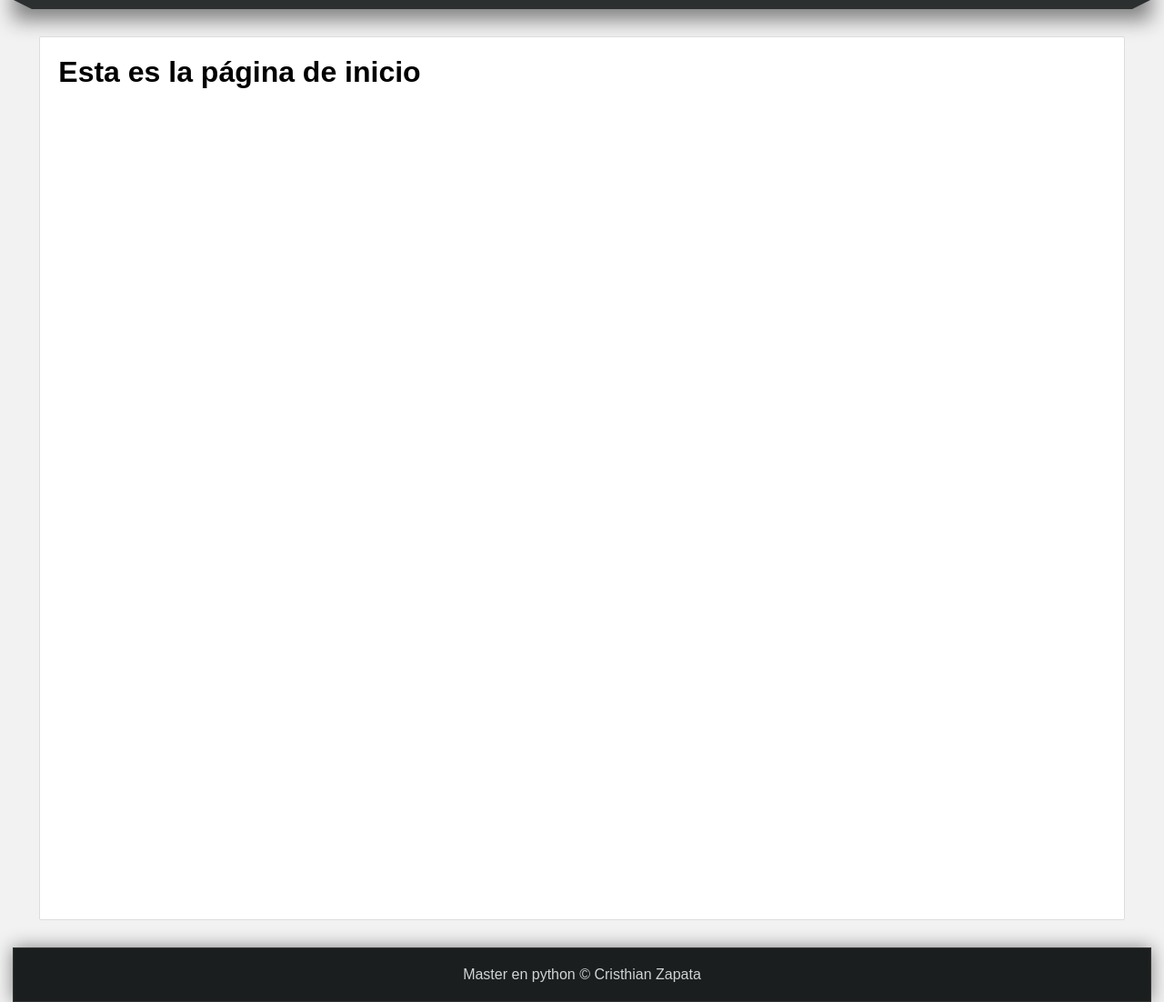
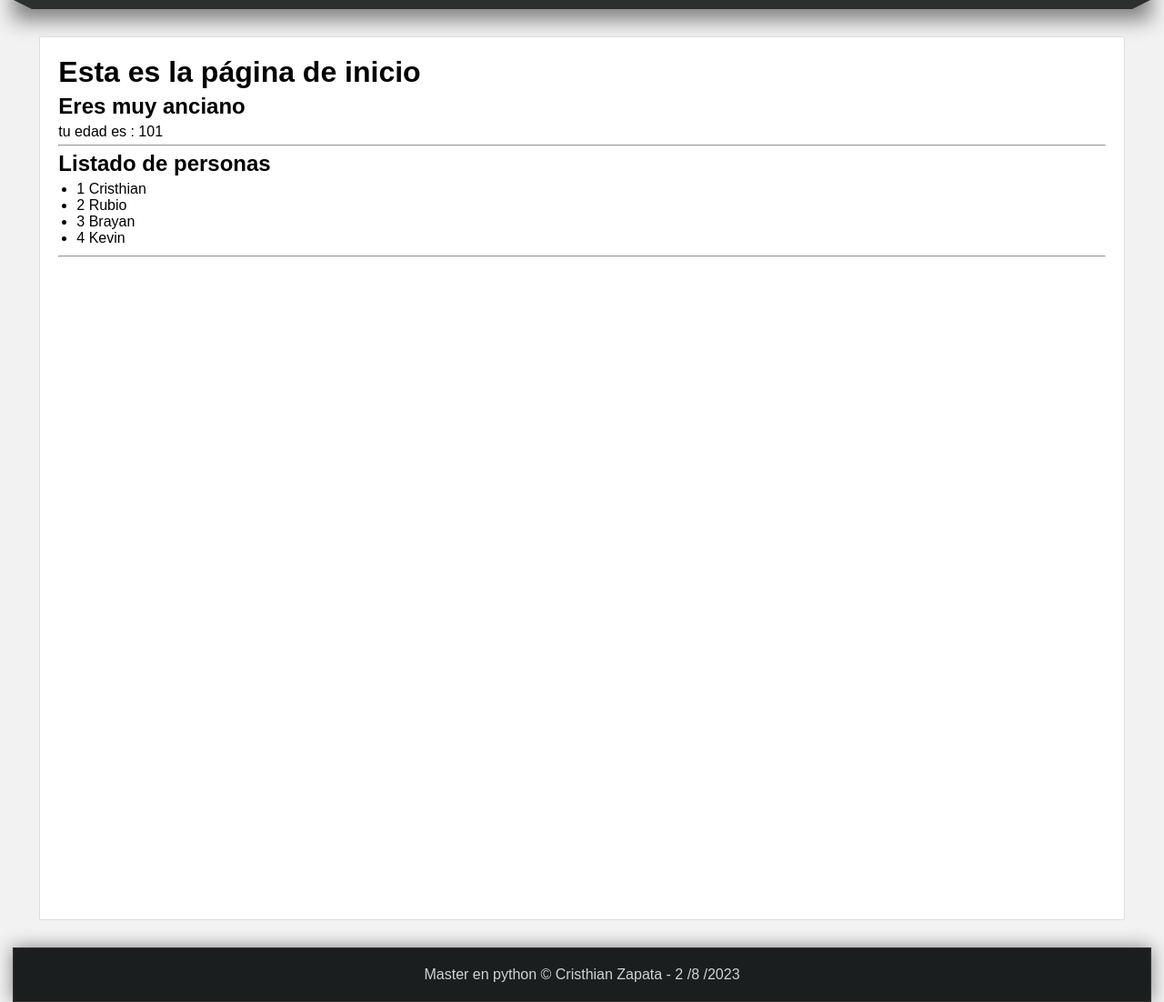
Before and after one commit to Czapata1998/Python_udemy, a Flask app: page / in a window 1280 px wide. Shown: the part 182-1284 px from the top of the page at 91% size. Run offline with Flask 3, Linux system fonts and the light colour scheme.

Commit message:
modulo finalizado

```diff
--- a/26-Flask/main.py
+++ b/26-Flask/main.py
@@ -1,13 +1,33 @@
 from flask import Flask, redirect, url_for, render_template
+from datetime import datetime
 
 app = Flask(__name__)
 
+
+# Context procesor
+
+@app.context_processor
+
+def date_now():
+    return {
+        'now': datetime.utcnow()
+    }
+
+# Endpoints
+
 @app.route('/')
 def index():
+
+    edad = 101
+
+    personas = ['Cristhian', 'Rubio', 'Brayan', 'Kevin']
+
     return render_template('index.html',
+                           edad=edad,
                            dato1="Valor1",
                            dato299="Valor2",
-                           lista=["uno", "dos", "tres"]
+                           lista=["uno", "dos", "tres"],
+                           personas = personas
                            )
 
 @app.route('/informacion')
--- /dev/null
+++ b/26-Flask/templates/includes/edad.html
@@ -0,0 +1,14 @@
+{%if edad >= 18 and edad <= 100 %}
+    <h2>Eres mayor de edad</h2>
+{% elif edad > 100 %}
+    <h2>Eres muy anciano</h2>
+
+{% elif edad < 18 %}
+    <h2>Eres menor de edad</h2>
+{% endif %}
+
+<p>
+tu edad es : {{edad}}
+</p>
+
+<hr>
--- /dev/null
+++ b/26-Flask/templates/includes/personas.html
@@ -0,0 +1,10 @@
+<h2>
+    Listado de personas
+</h2>
+<ul>
+{% for persona in personas %}
+   <li> {{loop.index}} {{ persona }}</li>
+{% endfor %}
+</ul>
+
+<hr>
--- a/26-Flask/templates/index.html
+++ b/26-Flask/templates/index.html
@@ -8,6 +8,8 @@
 
     <h1>Esta es la página de inicio</h1>
 
+    {% include'includes/edad.html'%}
+    {% include'includes/personas.html'%}
 
     {# comment
      {{ dato1 }}
--- a/26-Flask/templates/layout.html
+++ b/26-Flask/templates/layout.html
@@ -55,7 +55,7 @@
     </div>
 
     <footer>
-        Master en python &copy; Cristhian Zapata
+        Master en python &copy; Cristhian Zapata - {{now.day}} /{{now.month}} /{{now.year}}
     </footer>
 </body>
 </html>
```
